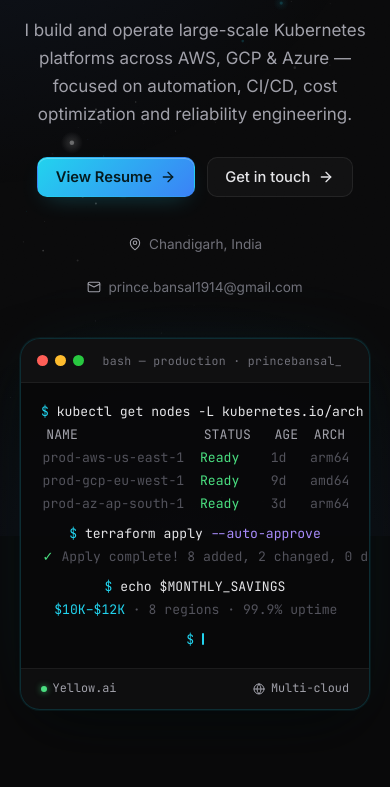
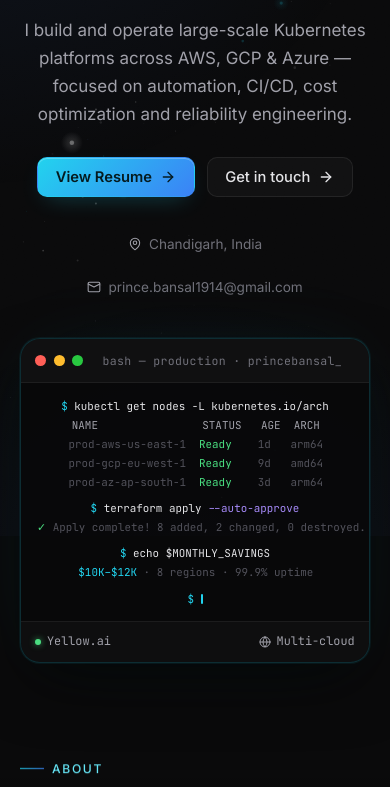
Before and after one commit to princebansal7/resume-website, a plain HTML site: page index.html in a window 390 px wide. Shown: the part 308-1095 px from the top of the page. Drawn offline with Linux system fonts and the light colour scheme.

Commit message:
terminal responsiveness

```diff
--- a/css/sections.css
+++ b/css/sections.css
@@ -179,6 +179,8 @@
     gap: 0;
     line-height: 1.75;
     white-space: pre;
+    overflow-x: auto;
+    -webkit-overflow-scrolling: touch;
 }
 
 .t-prompt { color: #22d3ee; user-select: none; }
@@ -242,6 +244,20 @@
     to {
         opacity: 1;
         transform: translateY(0);
+    }
+}
+
+@media (max-width: 520px) {
+    .hero__terminal {
+        font-size: 0.68rem;
+    }
+    .hero__terminal-body {
+        padding: 0.85rem 0.9rem 0.75rem;
+    }
+    .hero__terminal-bar,
+    .hero__terminal-footer {
+        padding-left: 0.9rem;
+        padding-right: 0.9rem;
     }
 }
 
```
